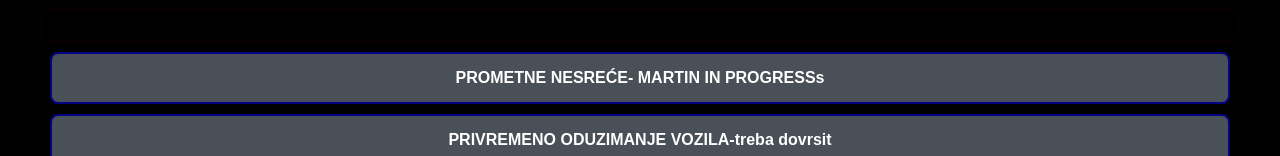
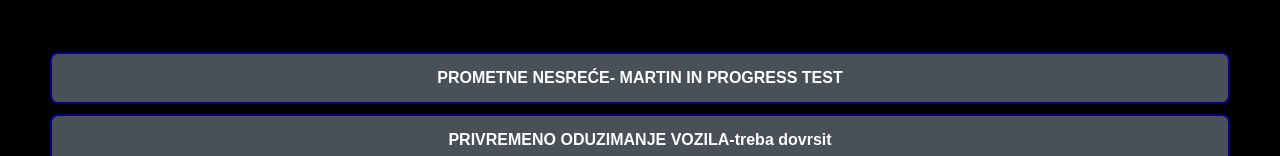
Before and after one commit to ShizuMilof/MUP_RH, a plain HTML site: page index.html in a window 1280 px wide. Shown: the part 720-876 px from the top of the page. Drawn offline with Linux system fonts and the light colour scheme.

Commit message:
test automatskog deploya

```diff
--- a/index.html
+++ b/index.html
@@ -27,7 +27,7 @@
             <li class="category-itemblack"><a href=""></a></li>
             <li class="category-item"><a href="#">OSTALI ZAKONI-treba dovrsit</a></li>
             <li class="category-itemblack"><a href=""></a></li>
-            <li class="category-item"><a href="#">PROMETNE NESREĆE- MARTIN IN PROGRESSs</a></li>
+            <li class="category-item"><a href="#">PROMETNE NESREĆE- MARTIN IN PROGRESS TEST</a></li>
             <li class="category-item"><a href="#">PRIVREMENO ODUZIMANJE VOZILA-treba dovrsit</a></li>
 
             <li class="row-buttons">
```
